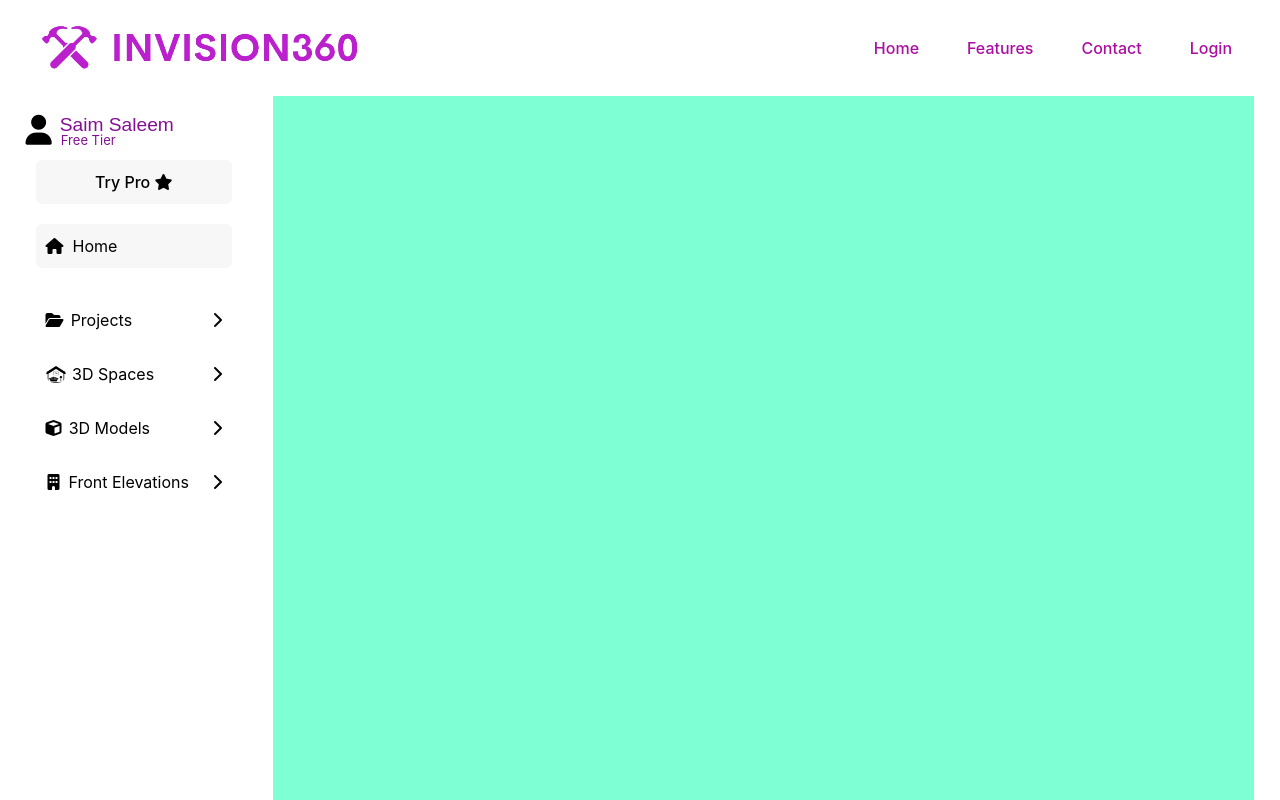
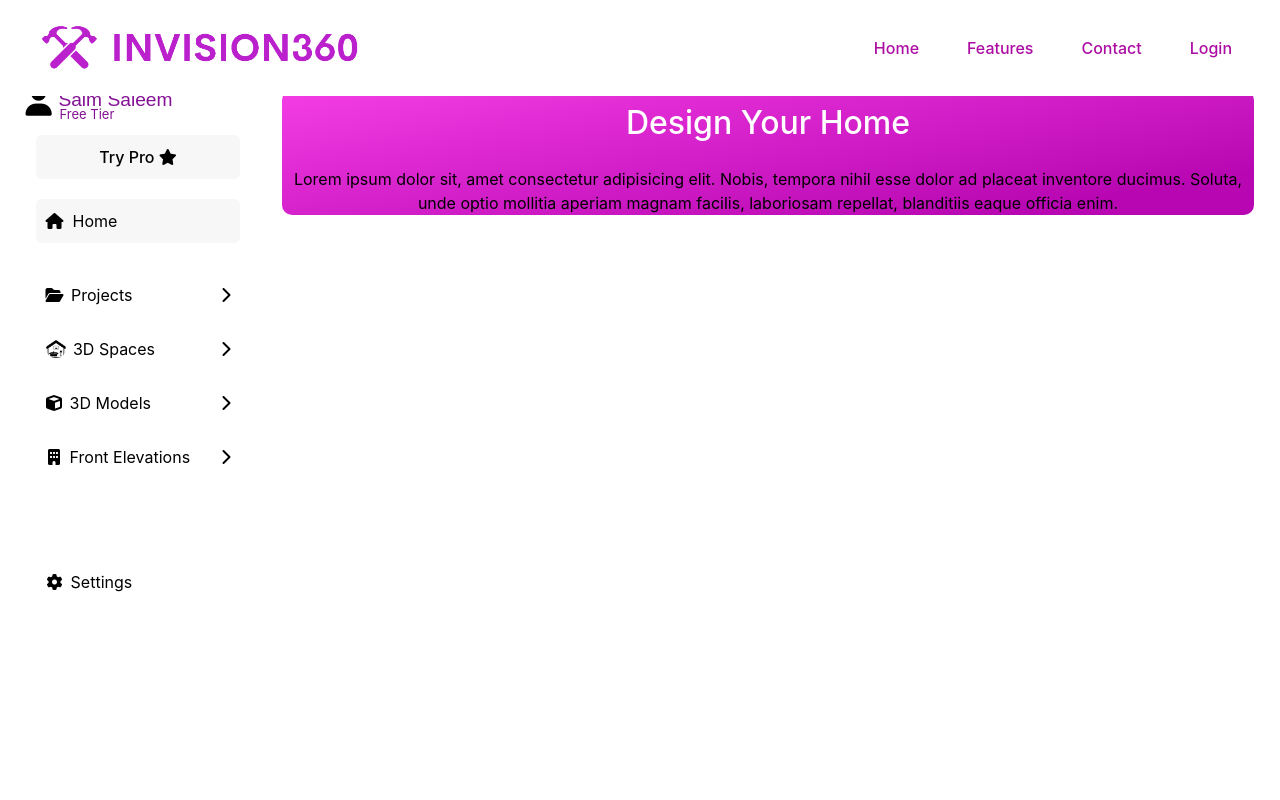
Before and after one commit to Invision36O/invision-frontend, a React (Vite) app: page /home in a window 1280 px wide. Shown: the top 800 px of the page. Built offline with nearby package versions, Linux system fonts and the light colour scheme.

Commit message:
Homepage

```diff
--- a/src/Components/Home.css
+++ b/src/Components/Home.css
@@ -1,137 +1,38 @@
 @import '@fortawesome/fontawesome-free/css/all.css';
+
+.home-main{
+  display: flex;
+  flex-direction: row;
+}
+
+.home-main .sidebar{
+  left: 0%;
+  width: 20%;
+  margin-top: 2.5%;
+}
 
 .home{
   display: flex;
   flex-direction: row;
   justify-content: center;
+  padding: 2%;
   padding-top: 7%;
+  width: 80%;
+  padding-bottom: 80%;
 }
 
-.home .sidebar{
-  padding: 2% 2%;
-  width: 20%;
-  background-color: #ffffff;
-  display: flex;
-  flex-direction: column;
-      /* border: 10px solid rgba(128, 0, 128, 0.029); */
-      /* border-image: linear-gradient(to top, rgba(0, 0, 0, 0), #000, rgba(0, 0, 0, 0)) 0.5; */
-      /* Adjust the colors and gradient direction as needed */
-      box-sizing: border-box;
+
+.home .box{
+  border-radius: 10px;
+  background: linear-gradient(170deg, rgb(244, 61, 229) 0%, rgb(184, 7, 178) 85.15%);
 }
 
-.sidebar .info .pro{
-  text-align: center;
-  font-weight: 500;
-}
-.sidebar .info button{
-  background-color: #f7f7f7;
-  padding: 10px;
-  width: 100%;
-  border-radius: 6px;
-  margin: 10px;
-  text-align: left;
-  transition: all 0.3s;
-}
-.sidebar .info button:hover{
-  background-color: #eaeaea;
-}
-
-.sidebar .info .details{
-  display: flex;
-  margin: 0%;
-  padding: 0%;
-}
-.sidebar .info{
-  width: 100%;
-}
-
-.sidebar .info .details{
-  align-items: center;
-  text-align: center;
-}
-.sidebar .info .details i{
-  font-size: 30px;
-}
-.sidebar .info .userinfo{
-  margin-left: 4%;
-  align-items: center;
-  text-align: center;
-}
-
-.sidebar .info .user-name{
-  font-size: larger;
-  text-align: left;
-  margin: 0%;
-  padding: 0%;
-  font-weight: 500;
-  color: #841195;
-}
-.sidebar .info .name{
-margin: 0px;
-padding: 0px;
-}
-.sidebar .info p{
-  font-size: small;
-  text-align: left;
-  margin: -8% 0% 0% 1%;
-  padding: 0%;
-  color: rgb(132, 132, 132);
-  color: #841195;
-
-}
-
-.info .pro button{
-  text-align: center;
+.home .box h1{
+  font-size: xx-large;
+  font-family: sans-serif ms;
   font-weight: 500;
 }
 
-.sidebar .links{
-  margin: 10px;
-  display: flex;
-  flex-direction: column;
-  width: 100%;
+.home .box .heading{
+  padding-top: 1%;
 }
-
-.sidebar .links span{
-  display: flex;
-  flex-direction: row;
-  justify-content: space-between;
-  align-items: center;
-  width: 100%;
-}
-.sidebar .links span p{
-  width: 100%;
-  text-align: left;
-  margin-left: 4%;
-}
-
-.sidebar .links span .iconss{
-  width: 11%;
-  text-align: center;
-  align-items: center;
-}
-
-.sidebar .links button{
-  background-color: #ffffff;
-  padding: 10px;
-  width: 100%;
-  border-radius: 6px;
-  margin: 10px 10px 0px 0px;
-  text-align: left;
-  transition: all 0.3s;
-}
-.sidebar .links button:hover{
-  background-color: #eaeaea;
-}
-
-.home .sidebar h1{
-  color: black;
-}
-
-.home .main{
-  margin: 0 2%;
-  width: 80%;
-  min-width: 500px;
-  min-height: 1000px;
-  background-color: aquamarine;
-}
--- a/src/Components/Home.jsx
+++ b/src/Components/Home.jsx
@@ -1,80 +1,24 @@
 import React from "react";
 import "./Home.css";
-
+import { Sidebar } from "../Layouts/Sidebar";
 export const Home = () => {
   return (
     <>
+    <div className="home-main">
+
+    <div className="sidebar">
+      <Sidebar/>
+    </div>
+
     <div className="home">
 
-
-      <div className="sidebar">
-
-        <div className="info">
-          <div className="details">
-            <div className="image">
-            <i class="fa fa-user" aria-hidden="true"></i>
-            </div>
-            <div className="userinfo">
-              <h1 className="user-name" id="username">Saim Saleem</h1>
-              <p className="username" id="username">Free Tier</p>
-            </div>
-          </div>
-
-          <button className="pro">Try Pro <i class="fa fa-star" aria-hidden="true"></i></button>
-          <button className="home-btn"> <i className="fa fa-home" ></i>&nbsp;&nbsp;Home</button>
+      <div className="main">
+        <div className="box">
+         <div className="heading"><h1>Design Your Home</h1></div>
+          <p>Lorem ipsum dolor sit, amet consectetur adipisicing elit. Nobis, tempora nihil esse dolor ad placeat inventore ducimus. Soluta, unde optio mollitia aperiam magnam facilis, laboriosam repellat, blanditiis eaque officia enim.</p>
         </div>
-
-
-
-        <div className="links">
-          <button>
-          <span className="button">
-            <div className="iconss"><i class="fa fa-folder-open" aria-hidden="true"></i></div>
-            <p>Projects</p>
-            <i class="fa fa-chevron-right" aria-hidden="true"></i>
-          </span>
-          </button>
-
-          <button>
-          <span className="button">
-            <div className="iconss"><img src="/Icons/room-icon.webp" height={20} width={20} alt="" /></div>
-            <p>3D Spaces</p>
-            <i class="fa fa-chevron-right" aria-hidden="true"></i>
-          </span>
-          </button>
-
-          <button>
-          <span className="button">
-            <div className="iconss"><i class="fa fa-cube" aria-hidden="true"></i></div>
-            <p>3D Models</p>
-            <i class="fa fa-chevron-right" aria-hidden="true"></i>
-          </span>
-          </button>
-
-          <button>
-          <span className="button">
-            <div className="iconss"><i class="fa fa-building" aria-hidden="true"></i></div>
-            <p>Front Elevations</p>
-            <i class="fa fa-chevron-right" aria-hidden="true"></i>
-          </span>
-          </button>
-
-        </div>
-
-
-
-
       </div>
-
-      <div className="main">
-
-
-      </div>
-
-
-
-
-
+    </div>
 
     </div>
   </>
--- a/src/Layouts/Footer.css
+++ b/src/Layouts/Footer.css
@@ -1,3 +1,4 @@
+
 .background{
     background-color: #841195;
     margin-top: 5%;
--- a/src/Layouts/Footer.jsx
+++ b/src/Layouts/Footer.jsx
@@ -2,7 +2,7 @@ import React from 'react'
 import "./Footer.css"
 export default function Footer() {
   return (
-    <div>
+    <div className='footer'>
       <div className="background">
         <div className="logos">
             <div className="logo">
--- /dev/null
+++ b/src/Layouts/Sidebar.css
@@ -0,0 +1,156 @@
+@import '@fortawesome/fontawesome-free/css/all.css';
+
+.sidebar-main{
+  display: flex;
+  flex-direction: row;
+  justify-content: center;
+}
+
+.sidebar-main .sidebar{
+  position: fixed;
+  left: 0%;
+  padding: 2% 2%;
+  width: 20%;
+  background-color: #ffffff;
+  display: flex;
+  flex-direction: column;
+  box-sizing: border-box;
+}
+
+.sidebar .info .pro{
+  text-align: center;
+  font-weight: 500;
+}
+.sidebar .info button{
+  background-color: #f7f7f7;
+  padding: 10px;
+  width: 100%;
+  border-radius: 6px;
+  margin: 10px;
+  text-align: left;
+  transition: all 0.3s;
+}
+.sidebar .info button:hover{
+  background-color: #eaeaea;
+}
+
+.sidebar .info .details{
+  display: flex;
+  margin: 0%;
+  padding: 0%;
+}
+
+.sidebar .info .details a{
+  display: flex;
+  width: 80%;
+}
+
+.sidebar .info{
+  width: 100%;
+}
+
+.sidebar .info .details{
+  align-items: center;
+  text-align: center;
+}
+.sidebar .info .details i{
+  font-size: 30px;
+}
+.sidebar .info .userinfo{
+  margin-left: 4%;
+  align-items: center;
+  text-align: center;
+}
+
+.sidebar .info .user-name{
+  font-size: larger;
+  text-align: left;
+  margin: 0%;
+  padding: 0%;
+  font-weight: 500;
+  color: #841195;
+}
+.sidebar .info .name{
+margin: 0px;
+padding: 0px;
+}
+.sidebar .info p{
+  font-size: small;
+  text-align: left;
+  margin: -8% 0% 0% 1%;
+  padding: 0%;
+  color: rgb(132, 132, 132);
+  color: #841195;
+
+}
+
+.info .pro button{
+  text-align: center;
+  font-weight: 500;
+}
+
+.sidebar .links{
+  margin: 10px;
+  display: flex;
+  flex-direction: column;
+  width: 100%;
+}
+
+.sidebar .links span{
+  display: flex;
+  flex-direction: row;
+  justify-content: space-between;
+  align-items: center;
+  width: 100%;
+}
+.sidebar .links span p{
+  width: 100%;
+  text-align: left;
+  margin-left: 4%;
+}
+
+.sidebar .links span .iconss{
+  width: 11%;
+  text-align: center;
+  align-items: center;
+}
+
+.sidebar .links button{
+  background-color: #ffffff;
+  padding: 10px;
+  width: 100%;
+  border-radius: 6px;
+  margin: 10px 10px 0px 0px;
+  text-align: left;
+  transition: all 0.3s;
+}
+.sidebar .links button:hover{
+  background-color: #eaeaea;
+}
+
+.sidebar-main .sidebar h1{
+  color: black;
+}
+
+.sidebar-main .settings{
+  margin-top: 35%;
+}
+
+.sidebar-main .main{
+  width: 80%;
+}
+
+.sidebar-main .box{
+  border-radius: 10px;
+  background: linear-gradient(170deg, rgb(244, 61, 229) 0%, rgb(184, 7, 178) 85.15%);
+}
+
+.sidebar-main .box h1{
+  font-size: xx-large;
+  font-family: sans-serif ms;
+  font-weight: 500;
+}
+
+.sidebar-main .box .heading{
+  padding-top: 1%;
+}
--- /dev/null
+++ b/src/Layouts/Sidebar.jsx
@@ -0,0 +1,76 @@
+import React from "react";
+import "./Sidebar.css";
+
+export const Sidebar = () => {
+  return (
+    <>
+    <div className="sidebar-main">
+
+
+      <div className="sidebar">
+
+        <div className="info">
+          <div className="details">
+          <a href="/profile">
+          <div className="image">
+            <i class="fa fa-user" aria-hidden="true"></i>
+            </div>
+            <div className="userinfo">
+              <h1 className="user-name" id="username">Saim Saleem</h1>
+              <p className="username" id="username">Free Tier</p>
+            </div>
+            </a>
+          </div>
+
+          <button className="pro">Try Pro <i class="fa fa-star" aria-hidden="true"></i></button>
+          <button className="home-btn"> <i className="fa fa-home" ></i>&nbsp;&nbsp;Home</button>
+        </div>
+
+        <div className="links">
+          <button>
+          <span className="button">
+            <div className="iconss"><i class="fa fa-folder-open" aria-hidden="true"></i></div>
+            <p>Projects</p>
+            <i class="fa fa-chevron-right" aria-hidden="true"></i>
+          </span>
+          </button>
+
+          <button>
+          <span className="button">
+            <div className="iconss"><img src="/Icons/room-icon.webp" height={20} width={20} alt="" /></div>
+            <p>3D Spaces</p>
+            <i class="fa fa-chevron-right" aria-hidden="true"></i>
+          </span>
+          </button>
+
+          <button>
+          <span className="button">
+            <div className="iconss"><i class="fa fa-cube" aria-hidden="true"></i></div>
+            <p>3D Models</p>
+            <i class="fa fa-chevron-right" aria-hidden="true"></i>
+          </span>
+          </button>
+
+          <button>
+          <span className="button">
+            <div className="iconss"><i class="fa fa-building" aria-hidden="true"></i></div>
+            <p>Front Elevations</p>
+            <i class="fa fa-chevron-right" aria-hidden="true"></i>
+          </span>
+          </button>
+
+          <div className="settings">
+          <button>
+            <span className="button">
+             <div className="iconss"><i class="fa fa-cog" aria-hidden="true"></i></div>
+             <p>Settings</p>
+           </span>
+          </button>
+        </div>
+        </div>
+
+      </div>
+    </div>
+  </>
+    );
+};
--- a/src/Pages/Profile.css
+++ b/src/Pages/Profile.css
@@ -1,4 +1,6 @@
-
+.profile-main{
+  padding-top: 6.5%;
+}
   .profile-heading {
     color: #800080;
     text-align: center;
--- a/src/Pages/Profile.jsx
+++ b/src/Pages/Profile.jsx
@@ -76,6 +76,7 @@ const Profile = () => {
   return (
     <>
       <Navbar />
+      <div className="profile-main">
       <h1 className="profile-heading">My Profile</h1>
       <div className='profile'>
         <div className="profile-rectangle-6">
@@ -134,6 +135,7 @@ const Profile = () => {
           </div>
         </div>
       </div>
+      </div>
     </>
   );
 };
```
